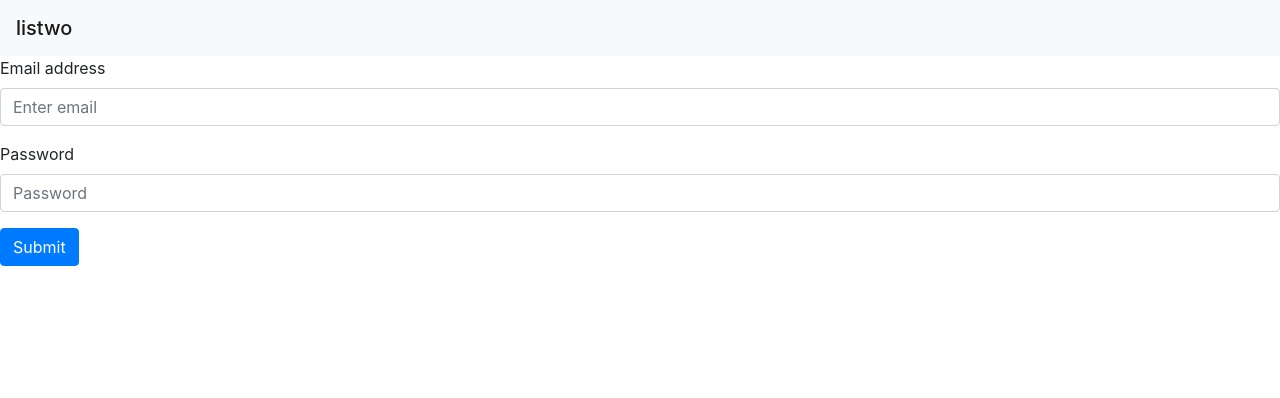
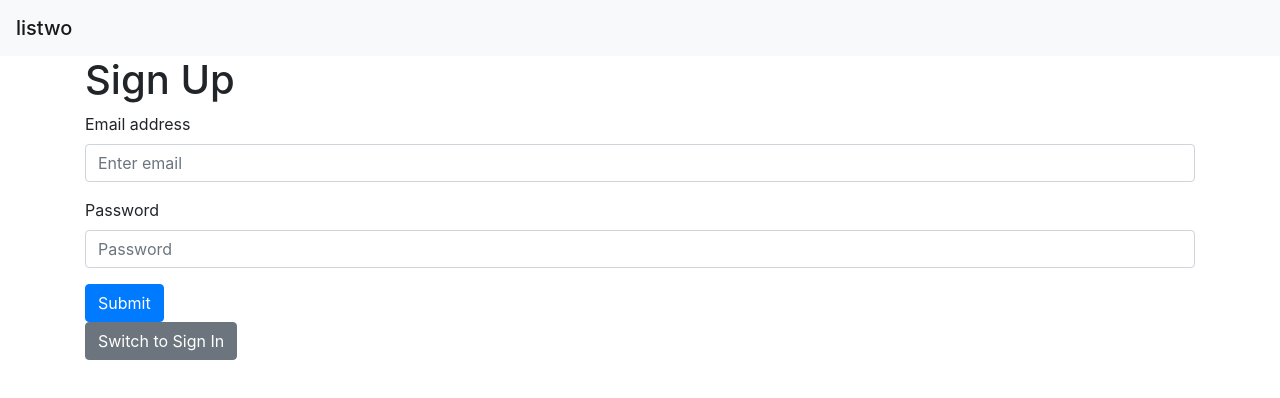
Before and after one commit to GregLahaye/listwo-frontend, a React (Vite) app: page /signup in a window 1280 px wide. Shown: the top 398 px of the page. Built offline with nearby package versions, Linux system fonts and the light colour scheme.

Commit message:
Redirect from /signin and /signup

```diff
--- a/src/AuthContext.js
+++ b/src/AuthContext.js
@@ -15,4 +15,8 @@ export const deauthorize = (setAuth) => {
   navigate("/signin");
 };
 
+export const validAuth = (auth) => {
+  return auth.id && auth.email && auth.accessToken;
+};
+
 export default AuthContext;
--- a/src/SignIn.js
+++ b/src/SignIn.js
@@ -1,9 +1,9 @@
+import AuthContext, { validAuth } from "./AuthContext";
 import React, { useContext, useState } from "react";
-import AuthContext from "./AuthContext";
-import { navigate } from "@reach/router";
+import { Redirect, navigate } from "@reach/router";
 
 const SignIn = () => {
-  const [, setAuth] = useContext(AuthContext);
+  const [auth, setAuth] = useContext(AuthContext);
   const [email, setEmail] = useState("");
   const [password, setPassword] = useState("");
   const [error, setError] = useState("");
@@ -46,8 +46,11 @@ const SignIn = () => {
       });
   };
 
-  return (
-    <div>
+  return validAuth(auth) ? (
+    <Redirect to="/lists" />
+  ) : (
+    <main role="main" className="container">
+      <h1>Sign In</h1>
       <form onSubmit={handleSignIn}>
         <div className="form-group">
           <label htmlFor="email">Email address</label>
@@ -75,6 +78,9 @@ const SignIn = () => {
           Submit
         </button>
       </form>
+      <button className="btn btn-secondary" onClick={() => navigate("/signup")}>
+        Switch to Sign Up
+      </button>
       <div>
         {error ? (
           <div className="alert alert-danger" role="alert">
@@ -82,7 +88,7 @@ const SignIn = () => {
           </div>
         ) : null}
       </div>
-    </div>
+    </main>
   );
 };
 
--- a/src/SignUp.js
+++ b/src/SignUp.js
@@ -1,9 +1,9 @@
+import AuthContext, { validAuth } from "./AuthContext";
 import React, { useContext, useState } from "react";
-import AuthContext from "./AuthContext";
-import { navigate } from "@reach/router";
+import { Redirect, navigate } from "@reach/router";
 
 const SignUp = () => {
-  const [, setAuth] = useContext(AuthContext);
+  const [auth, setAuth] = useContext(AuthContext);
   const [email, setEmail] = useState("");
   const [password, setPassword] = useState("");
   const [error, setError] = useState("");
@@ -42,8 +42,11 @@ const SignUp = () => {
       });
   };
 
-  return (
-    <div>
+  return validAuth(auth) ? (
+    <Redirect to="/lists" />
+  ) : (
+    <main role="main" className="container">
+      <h1>Sign Up</h1>
       <form onSubmit={handleSignUp}>
         <div className="form-group">
           <label htmlFor="email">Email address</label>
@@ -70,7 +73,10 @@ const SignUp = () => {
         <button type="submit" className="btn btn-primary">
           Submit
         </button>
-      </form>{" "}
+      </form>
+      <button className="btn btn-secondary" onClick={() => navigate("/signin")}>
+        Switch to Sign In
+      </button>
       <div>
         {error ? (
           <div className="alert alert-danger" role="alert">
@@ -78,7 +84,7 @@ const SignUp = () => {
           </div>
         ) : null}
       </div>
-    </div>
+    </main>
   );
 };
 
```
